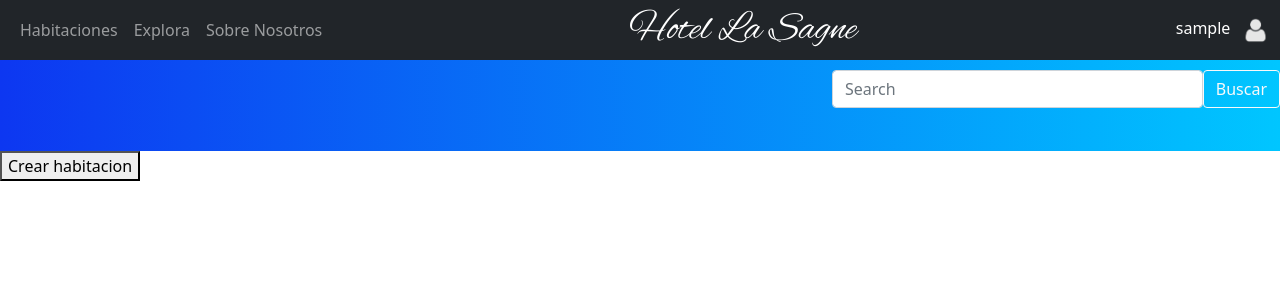
After one commit to P3DRIT0/Hotel_La_Sagne, a PHP site: page /Reservas/Reservas_habitaciones.php in a window 1280 px wide. The commit adds this page. Shown: the top 300 px of the page. Run offline with PHP 8.4, Linux system fonts and the light colour scheme; the visitor is signed in with stand-in values (Sample User, id 1).

Commit message:
Comienzo de la implementacion de las reservas
Se ha añadido la ventana para visualizar las habitaciones a demas de un formulario para añadir habitaciones en el que se recogen los datos (no subida base de datos)

```diff
--- a/Pagina_principal/Pagina_principal.php
+++ b/Pagina_principal/Pagina_principal.php
@@ -28,7 +28,6 @@
   <link href="https://cdn.jsdelivr.net/npm/bootstrap@5.0.0-beta2/dist/css/bootstrap.min.css" rel="stylesheet"
     integrity="sha384-BmbxuPwQa2lc/FVzBcNJ7UAyJxM6wuqIj61tLrc4wSX0szH/Ev+nYRRuWlolflfl" crossorigin="anonymous">
   <link href="https://fonts.googleapis.com/css2?family=Alex+Brush&family=Montserrat&display=swap" rel="stylesheet">
-
 
   <title>Hotel La sagne </title>
 
--- /dev/null
+++ b/Reservas/Reservas_habitaciones.php
@@ -0,0 +1,85 @@
+<?php
+session_start();
+?>
+<!doctype html>
+<html lang="en">
+  <head>
+    <!-- Required meta tags -->
+    <meta charset="utf-8">
+    <meta name="viewport" content="width=device-width, initial-scale=1">
+
+    <!-- Bootstrap CSS -->
+    <link href="https://cdn.jsdelivr.net/npm/bootstrap@5.0.0-beta2/dist/css/bootstrap.min.css" rel="stylesheet" integrity="sha384-BmbxuPwQa2lc/FVzBcNJ7UAyJxM6wuqIj61tLrc4wSX0szH/Ev+nYRRuWlolflfl" crossorigin="anonymous">
+    <link rel='stylesheet' type='text/css' media='screen' href='./precios_habitaciones.css'>
+     <title>Reservas</title>
+    <link rel="preconnect" href="https://fonts.gstatic.com">
+    <link href="https://cdn.jsdelivr.net/npm/bootstrap@5.0.0-beta2/dist/css/bootstrap.min.css" rel="stylesheet"
+      integrity="sha384-BmbxuPwQa2lc/FVzBcNJ7UAyJxM6wuqIj61tLrc4wSX0szH/Ev+nYRRuWlolflfl" crossorigin="anonymous">
+    <link href="https://fonts.googleapis.com/css2?family=Alex+Brush&family=Montserrat&display=swap" rel="stylesheet">
+  </head>
+  <body>
+    <nav class="navbar-expand-md navbar-dark fixed-top bg-dark">
+        <div class="container-fluid">
+          <button class="navbar-toggler " type="button" data-bs-toggle="collapse" data-bs-target="#navbarColor01"
+            aria-controls="navbarColor01" aria-expanded="false" aria-label="Toggle navigation">
+            <span class="navbar-toggler-icon"></span>
+          </button>
+          <div class="collapse navbar-collapse" id="navbarColor01 ">
+            <ul class="navbar-nav me-auto mb-2 mb-lg-0">
+
+              <li class="nav-item">
+                <a class="nav-link" href="../Pagina_principal/Pagina_principal.php #habitaciones">Habitaciones</a>
+
+              </li>
+              <li class="nav-item">
+                  <a class="nav-link" href="../Pagina_principal/Pagina_principal.php #Actividades">Explora</a>
+              </li>
+              <li class="nav-item">
+                <a class="nav-link" href="#../Pagina_principal/Pagina_principal.php Sobre_nosotros">Sobre Nosotros</a>
+              </li>
+            </ul>
+            <ul class="navbar-nav me-auto mb-2 mb-lg-0">
+              <div>
+                <a class="titulo" href="#Arriba">Hotel La Sagne </a>
+              </div>
+            </ul>
+
+
+            <p class="usuario"><?php echo $_SESSION['usuario']?></p>
+            <img  class="avatar" src="./multimedia/avatar.png">
+
+          </div>
+        </div>
+      </nav>
+      <div class="barra_busqueda">
+            <form class="d-flex">
+              <input class="form-control mr-sm-2" type="search" placeholder="Search" aria-label="Search" style="width: 30%;">
+              <button class="btn btn-outline-light my-2 my-sm-0" type="submit" >Buscar</button>
+            </form>
+          </nav>
+      </div>
+</div>
+
+<?php
+
+
+
+?>
+
+<button onclick="location='Crear_habitacion.php'"> Crear habitacion
+
+
+    </div>
+
+    <!-- Optional JavaScript; choose one of the two! -->
+
+    <!-- Option 1: Bootstrap Bundle with Popper -->
+    <script src="https://cdn.jsdelivr.net/npm/bootstrap@5.0.0-beta2/dist/js/bootstrap.bundle.min.js" integrity="sha384-b5kHyXgcpbZJO/tY9Ul7kGkf1S0CWuKcCD38l8YkeH8z8QjE0GmW1gYU5S9FOnJ0" crossorigin="anonymous"></script>
+
+    <!-- Option 2: Separate Popper and Bootstrap JS -->
+    <!--
+    <script src="https://cdn.jsdelivr.net/npm/@popperjs/core@2.6.0/dist/umd/popper.min.js" integrity="sha384-KsvD1yqQ1/1+IA7gi3P0tyJcT3vR+NdBTt13hSJ2lnve8agRGXTTyNaBYmCR/Nwi" crossorigin="anonymous"></script>
+    <script src="https://cdn.jsdelivr.net/npm/bootstrap@5.0.0-beta2/dist/js/bootstrap.min.js" integrity="sha384-nsg8ua9HAw1y0W1btsyWgBklPnCUAFLuTMS2G72MMONqmOymq585AcH49TLBQObG" crossorigin="anonymous"></script>
+    -->
+  </body>
+</html>
--- /dev/null
+++ b/Reservas/precios_habitaciones.css
@@ -0,0 +1,69 @@
+
+ .avatar{
+    width: 2%;
+    height: 2%;
+}
+.titulo  {
+
+    color: white;
+    margin: auto;
+    text-align: center;
+    padding-right: 20px;
+    font-family: 'Alex Brush', cursive;
+    font-size: 2.5em;
+    margin-top: 0px;
+    margin-bottom: 0px;
+ }
+ .titulo:hover{
+     color: rgba(255, 255, 255, 0.658);
+
+ }
+ a:link, a:visited, a:active {
+    text-decoration:none;
+}
+
+.hide-scroll {
+    overflow: hidden;
+}
+.usuario{
+    color: white;
+    margin-top: 1%;
+    margin-right: 1%;
+}
+img{
+    width: 40%;
+    height: 100%;
+
+}
+.contendedor{
+display: flex;
+flex-direction: row;
+flex-wrap: wrap;
+justify-items: stretch;
+margin: 1%;
+margin-left: 2%;
+margin-right: 2%;
+
+}
+.habitacion{
+    margin-bottom: 1%;
+    margin-left: 3%;
+    width: 46%;
+    height: 200px;
+    background: -webkit-linear-gradient(left, #0d37f1, #00c6ff);
+}
+
+.barra_busqueda{
+    margin-top: 4%;
+    height: 100px;
+    width: 100%;
+    background: -webkit-linear-gradient(left, #0d37f1, #00c6ff);
+
+}
+.barra_busqueda .d-flex{
+    padding-top: 1.5%;
+}
+.barra_busqueda .d-flex input{
+    margin-left: 65%;
+    width: 100%;
+}
```
Also changed, not shown: Reservas/BD_habitaciones.php (added, +21 -0 lines), Reservas/Crear_habitacion.php (added, +75 -0 lines), Reservas/crear_habitacion.css (added, +12 -0 lines), Reservas/multimedia/avatar.png (added).
